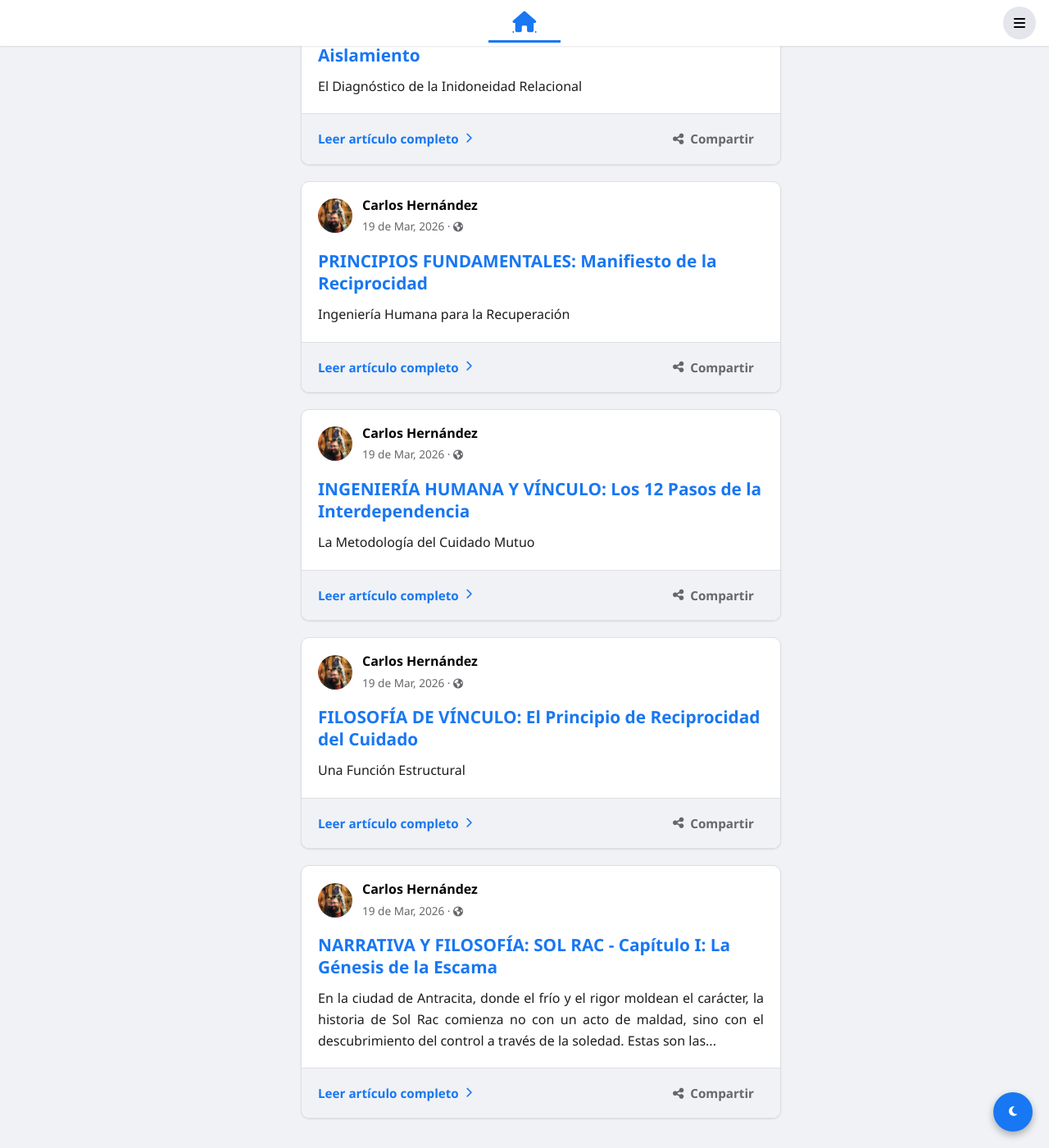
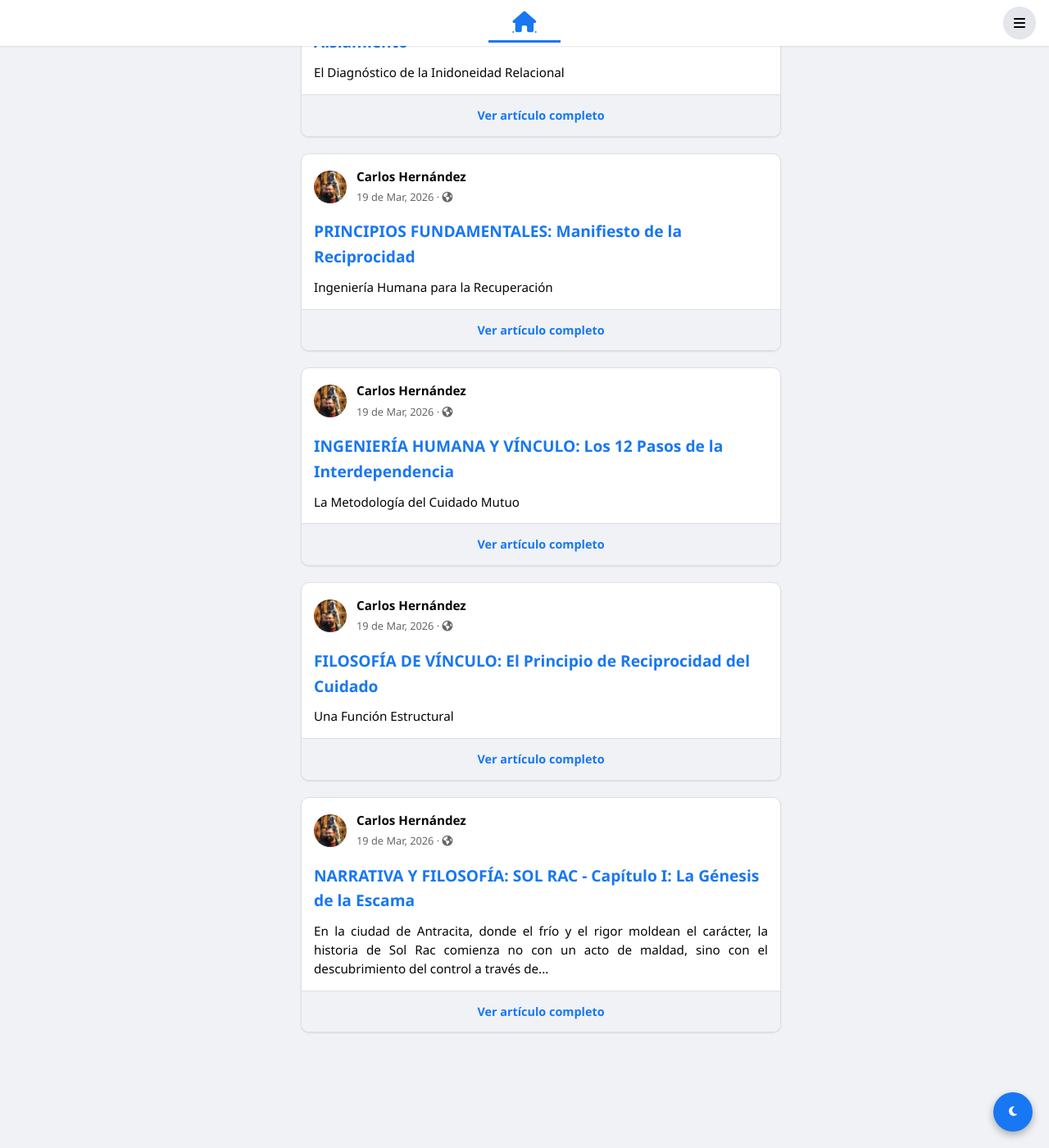
Before and after one commit to cafrhein/muro, a Jekyll site: the page built from index.html, in a window 1280 px wide and 1400 px high, scrolled down 620 px. Shown: the whole window at 82% size. Built offline with Jekyll 4.4.1, drawn with Linux system fonts in a browser that asks for light colours.

Commit message:
Update index.html

```diff
--- a/index.html
+++ b/index.html
@@ -3,100 +3,76 @@ layout: default
 title: Muro
 ---
 
-<div class="fb-card" style="padding: 0; overflow: hidden; margin-bottom: 16px; border: none; box-shadow: 0 4px 12px rgba(0,0,0,0.05);">
-    <div style="height: 220px; background: linear-gradient(135deg, #1877f2 0%, #00d2ff 100%); position: relative;">
-        <div style="position: absolute; bottom: 0; left: 0; right: 0; height: 100px; background: linear-gradient(to top, rgba(0,0,0,0.2), transparent);"></div>
+<div class="fb-card" style="padding: 0; overflow: hidden; margin-bottom: 16px; border: none;">
+    <div class="header-cover" style="height: 220px; background: linear-gradient(135deg, #1877f2 0%, #00d2ff 100%); position: relative;">
+        <div style="position: absolute; bottom: 0; left: 0; right: 0; height: 80px; background: linear-gradient(to top, rgba(0,0,0,0.1), transparent);"></div>
     </div>
 
-    <div style="display: flex; flex-direction: column; align-items: center; text-align: center; padding: 0 20px; margin-top: -75px; position: relative; z-index: 10;">
+    <div style="display: flex; flex-direction: column; align-items: center; text-align: center; padding: 0 20px; position: relative; z-index: 10;">
         <div style="position: relative;">
-            <img src="{{ '/perfil.png.jpg' | relative_url }}" style="width: 150px; height: 150px; border-radius: 50%; border: 5px solid var(--fb-white); background: var(--fb-white); object-fit: cover; box-shadow: 0 4px 15px rgba(0,0,0,0.2);">
-            <div style="position: absolute; bottom: 15px; right: 10px; width: 22px; height: 22px; background: #45bd62; border: 3px solid var(--fb-white); border-radius: 50%;" title="Activo"></div>
+            <img src="{{ '/perfil.png.jpg' | relative_url }}" class="profile-img" style="width: 150px; height: 150px; border-radius: 50%; border: 5px solid var(--fb-white); background: var(--fb-white); object-fit: cover; margin-top: -75px; box-shadow: 0 4px 15px rgba(0,0,0,0.2);">
         </div>
-        <h1 style="font-size: 2rem; color: var(--fb-text); margin-top: 15px; font-weight: 800; letter-spacing: -0.5px;">Carlos Hernández</h1>
-        <p style="color: var(--fb-text-sec); padding-bottom: 20px; font-size: 1.1rem; font-weight: 500; max-width: 500px;">
-            Ingeniería Humana & Redes de Apoyo
-        </p>
+        <h1 style="font-size: 1.8rem; color: var(--fb-text); margin-top: 10px; font-weight: 800;">Carlos Hernández</h1>
+        <p style="color: var(--fb-text-sec); padding-bottom: 15px; font-size: 1rem; font-weight: 500;">Ingeniería Humana & Redes de Apoyo</p>
     </div>
 
     <ul class="profile-tabs">
-        <li class="tab-item active" onclick="filterPosts('all', this)">
-            <i class="fas fa-stream" style="margin-right: 8px; font-size: 0.9rem;"></i>Publicaciones
-        </li>
-        <li class="tab-item" onclick="filterPosts('Crónicas', this)">
-            <i class="fas fa-feather-alt" style="margin-right: 8px; font-size: 0.9rem;"></i>Crónicas
-        </li>
-        <li class="tab-item" onclick="filterPosts('Filosofía', this)">
-            <i class="fas fa-brain" style="margin-right: 8px; font-size: 0.9rem;"></i>Filosofía
-        </li>
+        <li class="tab-item active" onclick="filterPosts('all', this)"><i class="fas fa-stream"></i> Publicaciones</li>
+        <li class="tab-item" onclick="filterPosts('Crónicas', this)"><i class="fas fa-feather-alt"></i> Crónicas</li>
+        <li class="tab-item" onclick="filterPosts('Filosofía', this)"><i class="fas fa-brain"></i> Filosofía</li>
     </ul>
 </div>
 
 <div id="skeleton-feed">
     {% for i in (1..2) %}
-    <div class="fb-card" style="padding: 20px; margin-bottom: 16px;">
-        <div style="display: flex; gap: 12px; margin-bottom: 20px;">
-            <div class="skeleton-item" style="width: 45px; height: 45px; border-radius: 50%;"></div>
-            <div style="display: flex; flex-direction: column; gap: 8px; justify-content: center;">
-                <div class="skeleton-item" style="width: 120px; height: 12px;"></div>
-                <div class="skeleton-item" style="width: 80px; height: 8px;"></div>
+    <div class="fb-card" style="padding: 16px; margin-bottom: 16px;">
+        <div style="display: flex; gap: 10px; margin-bottom: 15px;">
+            <div class="skeleton-item" style="width: 40px; height: 40px; border-radius: 50%;"></div>
+            <div style="display: flex; flex-direction: column; gap: 5px; justify-content: center;">
+                <div class="skeleton-item" style="width: 100px; height: 10px;"></div>
+                <div class="skeleton-item" style="width: 60px; height: 8px;"></div>
             </div>
         </div>
-        <div class="skeleton-item" style="width: 95%; height: 25px; margin-bottom: 15px;"></div>
-        <div class="skeleton-item" style="width: 100%; height: 12px; margin-bottom: 10px;"></div>
-        <div class="skeleton-item" style="width: 85%; height: 12px;"></div>
+        <div class="skeleton-item" style="width: 90%; height: 20px; margin-bottom: 12px;"></div>
+        <div class="skeleton-item" style="width: 100%; height: 10px; margin-bottom: 5px;"></div>
+        <div class="skeleton-item" style="width: 40%; height: 10px;"></div>
     </div>
     {% endfor %}
 </div>
 
 <div id="real-feed" style="display: none;">
     {% for post in site.posts %}
-    <article class="fb-card post-card" data-category="{{ post.category }}" style="padding: 0; overflow: hidden; margin-bottom: 20px; border: 1px solid var(--fb-border);">
+    <article class="fb-card post-card" data-category="{{ post.category }}" style="padding: 0; overflow: hidden; margin-bottom: 20px;">
 
-        <div style="padding: 16px 20px; display: flex; gap: 12px; align-items: center;">
-            <img src="{{ '/perfil.png.jpg' | relative_url }}" style="width: 42px; height: 42px; border-radius: 50%; object-fit: cover;">
+        <div style="padding: 15px; display: flex; gap: 12px; align-items: center;">
+            <img src="{{ '/perfil.png.jpg' | relative_url }}" style="width: 40px; height: 40px; border-radius: 50%; object-fit: cover;">
             <div>
-                <strong style="display: block; color: var(--fb-text); font-size: 1rem; font-weight: 700;">Carlos Hernández</strong>
-                <span style="font-size: 0.85rem; color: var(--fb-text-sec); font-weight: 500;">
-                    {{ post.date | date: "%e de %b, %Y" }} · <i class="fas fa-globe-americas" style="font-size: 0.75rem;"></i>
-                </span>
+                <strong style="display: block; color: var(--fb-text); font-size: 0.95rem;">Carlos Hernández</strong>
+                <span style="font-size: 0.8rem; color: var(--fb-text-sec);">{{ post.date | date: "%e de %b, %Y" }} · <i class="fas fa-globe-americas"></i></span>
             </div>
         </div>
 
-        <div style="padding: 0 20px 20px 20px;">
-            <h3 style="color: var(--fb-blue); margin-bottom: 12px; font-size: 1.3rem; font-weight: 800; line-height: 1.3;">{{ post.title }}</h3>
-            <div style="color: var(--fb-text); font-size: 1rem; line-height: 1.6; text-align: justify; opacity: 0.9;">
-                {{ post.excerpt | strip_html | truncatewords: 40 }}
+        <div style="padding: 0 15px 15px 15px;">
+            <h3 style="color: var(--fb-blue); margin-bottom: 10px; font-size: 1.2rem; font-weight: 700;">{{ post.title }}</h3>
+            <div style="color: var(--fb-text); font-size: 0.95rem; line-height: 1.5; text-align: justify;">
+                {{ post.excerpt | strip_html | truncatewords: 35 }}
             </div>
         </div>
 
-        <div style="border-top: 1px solid var(--fb-border); padding: 12px 20px; background: var(--fb-bg); display: flex; justify-content: space-between; align-items: center;">
-            <a href="{{ post.url | relative_url }}" style="color: var(--fb-blue); text-decoration: none; font-weight: 700; font-size: 0.95rem; display: flex; align-items: center; gap: 8px;">
-                Leer artículo completo <i class="fas fa-chevron-right" style="font-size: 0.8rem;"></i>
-            </a>
-            <div onclick="if(navigator.share){ navigator.share({title: '{{ post.title | escape }}', url: window.location.origin + '{{ post.url | relative_url }}'}); }"
-                 style="color: var(--fb-text-sec); font-weight: 600; font-size: 0.95rem; cursor: pointer; display: flex; align-items: center; gap: 8px; padding: 6px 12px; border-radius: 6px; transition: background 0.2s;"
-                 onmouseover="this.style.background='var(--fb-hover)'" onmouseout="this.style.background='transparent'">
-                <i class="fas fa-share-alt"></i> Compartir
-            </div>
+        <div style="border-top: 1px solid var(--fb-border); padding: 12px 15px; background: var(--fb-bg); text-align: center;">
+            <a href="{{ post.url | relative_url }}" style="color: var(--fb-blue); text-decoration: none; font-weight: 700; font-size: 0.9rem;">Ver artículo completo</a>
         </div>
     </article>
     {% endfor %}
 </div>
 
 <script>
-    // Control del Skeleton con fade-in suave
+    // Control del Skeleton
     window.addEventListener('load', function() {
         setTimeout(function() {
-            const skeleton = document.getElementById('skeleton-feed');
-            const real = document.getElementById('real-feed');
-            skeleton.style.opacity = '0';
-            setTimeout(() => {
-                skeleton.style.display = 'none';
-                real.style.display = 'block';
-                real.style.animation = 'fadeIn 0.5s ease-in';
-            }, 300);
-        }, 800);
+            document.getElementById('skeleton-feed').style.display = 'none';
+            document.getElementById('real-feed').style.display = 'block';
+        }, 600);
     });
 
     // Lógica de Filtrado por Pestañas
@@ -114,10 +90,3 @@ title: Muro
         });
     }
 </script>
-
-<style>
-@keyframes fadeIn {
-    from { opacity: 0; transform: translateY(10px); }
-    to { opacity: 1; transform: translateY(0); }
-}
-</style>
```
